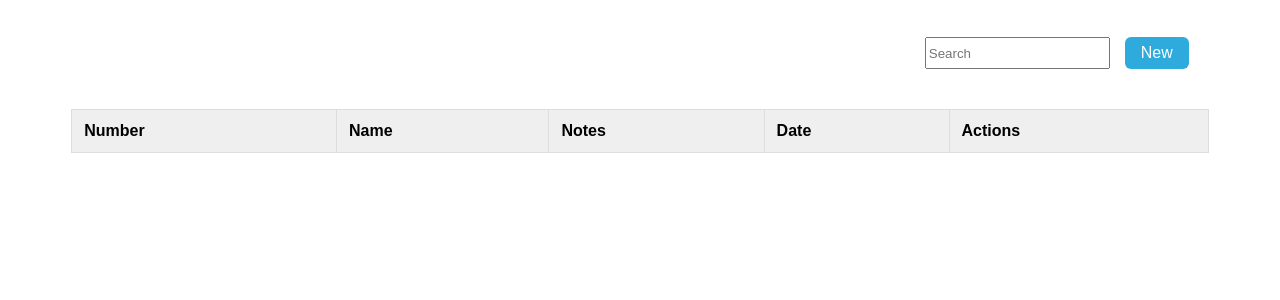
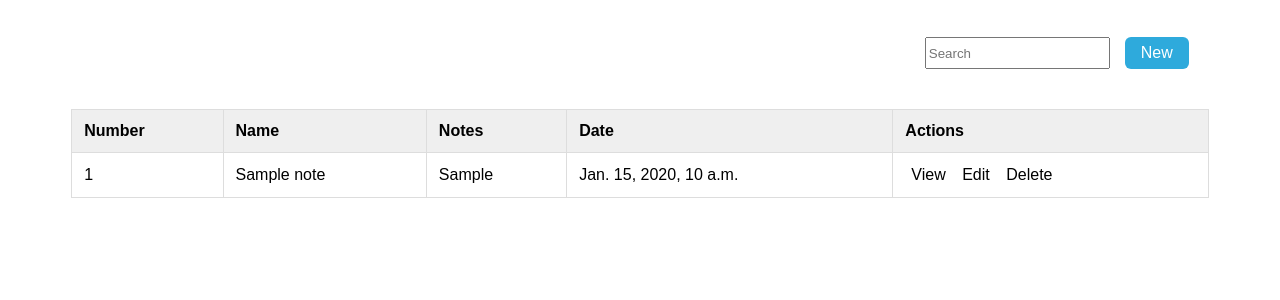
Before and after one commit to pariaplm100/note, a Django app: page / in a window 1280 px wide. Shown: the part 165-465 px from the top of the page. Run offline with Django 5.2, Linux system fonts and the light colour scheme; tables that the repository leaves empty hold one stand-in row (values such as "Sample post"); lists and menus that the app fills with data are empty.

Commit message:
Counting table numbers in the number field.
When we click the New button and a new section is added to the table, the table count section occurs automatically.

```diff
--- a/notes/templates/home.html
+++ b/notes/templates/home.html
@@ -39,7 +39,21 @@
                         <th>Actions</th>
                     </tr>
                 </thead>
-                <tbody id="tableBody"></tbody>
+                <tbody id="tableBody">
+                    {% for note in notes %}
+                    <tr>
+                        <td>{{ forloop.counter }}</td>
+                        <td>{{ note.name }}</td>
+                        <td>{{ note.topic }}</td>
+                        <td>{{ note.create_time }}</td>
+                        <td>
+                            <button>View</button>
+                            <button>Edit</button>
+                            <button>Delete</button>
+                        </td>
+                    </tr>
+                    {% endfor %}
+                </tbody>
             </table>
         </section>
     </div>
--- a/notes/views.py
+++ b/notes/views.py
@@ -3,6 +3,7 @@ from django.contrib.auth.models import User
 from django.contrib.auth import authenticate, login
 from django.contrib import messages
 from .captcha import Captcha
+from .models import notes
 
 
 def login_page(request):
@@ -73,7 +74,12 @@ def login_user(request):
 
 
 def home(request):
-    return render(request, 'home.html')
+    note_all = notes.objects.all()
+    context = {
+        "notes" : note_all
+    }
+    return render(request, 'home.html', context)
+
 
 def login_view(request):
     return render(request, 'accounts/login.html')
```
